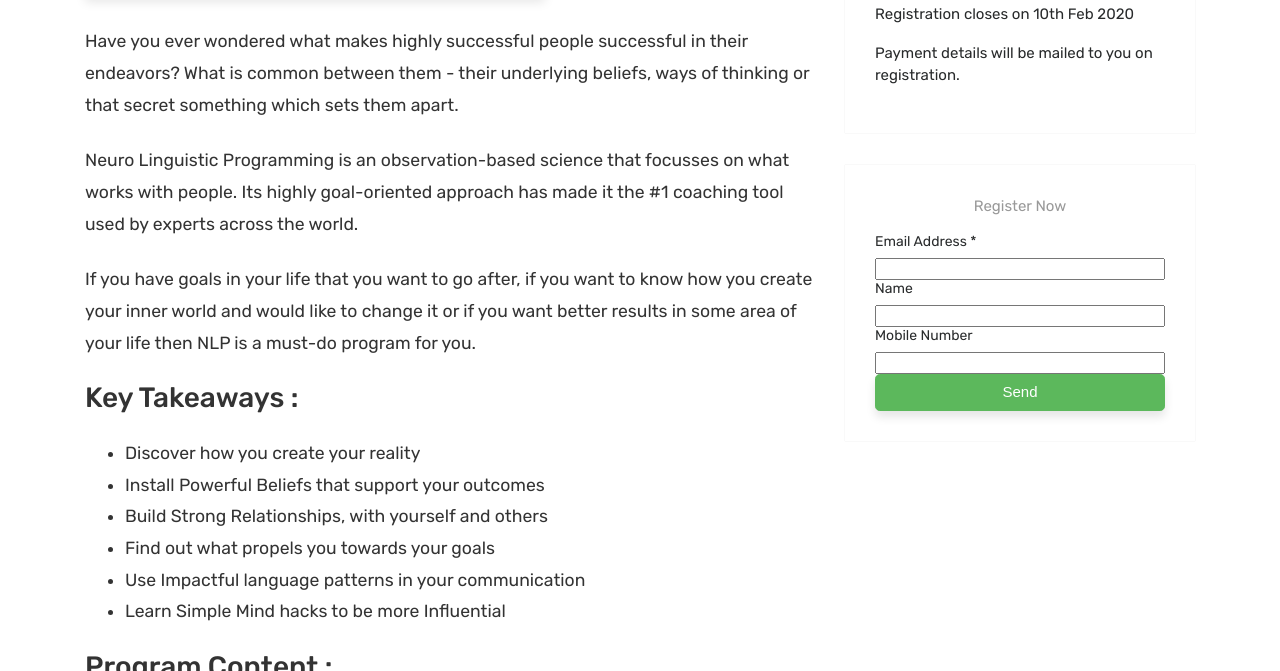
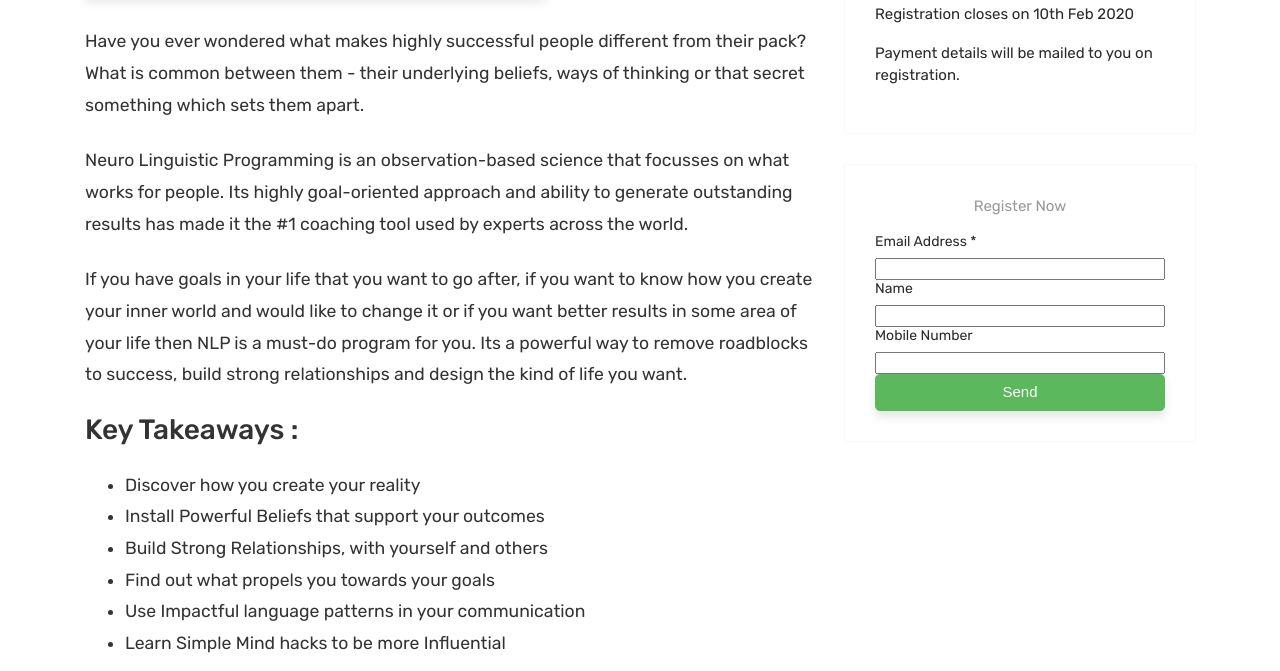
Before and after one commit to mayanks/mindlab, a Jekyll site: the page built from nlp.md, in a window 1280 px wide and 900 px high, scrolled down 247 px, cut to the strip 229-900 px from the top of the window. Built offline with Jekyll 4.4.1, drawn with Linux system fonts in a browser that asks for light colours; comment, search, counter and statistics services are not loaded.

Commit message:
description

```diff
--- a/nlp.md
+++ b/nlp.md
@@ -14,13 +14,13 @@ program-price : INR 7,000/-
 
 <div>
 <p>
-Have you ever wondered what makes highly successful people successful in their endeavors? What is common between them - their underlying beliefs, ways of thinking or that secret something which sets them apart.
+Have you ever wondered what makes highly successful people different from their pack? What is common between them - their underlying beliefs, ways of thinking or that secret something which sets them apart.
 </p>
 <p>
-Neuro Linguistic Programming is an observation-based science that focusses on what works with people. Its highly goal-oriented approach has made it the #1 coaching tool used by experts across the world.
+Neuro Linguistic Programming is an observation-based science that focusses on what works for people. Its highly goal-oriented approach and ability to generate outstanding results has made it the #1 coaching tool used by experts across the world.
 </p>
 <p>
-If you have goals in your life that you want to go after, if you want to know how you create your inner world and would like to change it or if you want better results in some area of your life then NLP is a must-do program for you.
+If you have goals in your life that you want to go after, if you want to know how you create your inner world and would like to change it or if you want better results in some area of your life then NLP is a must-do program for you. Its a powerful way to remove roadblocks to success, build strong relationships and design the kind of life you want.
 </p>
 </div>
 
```
